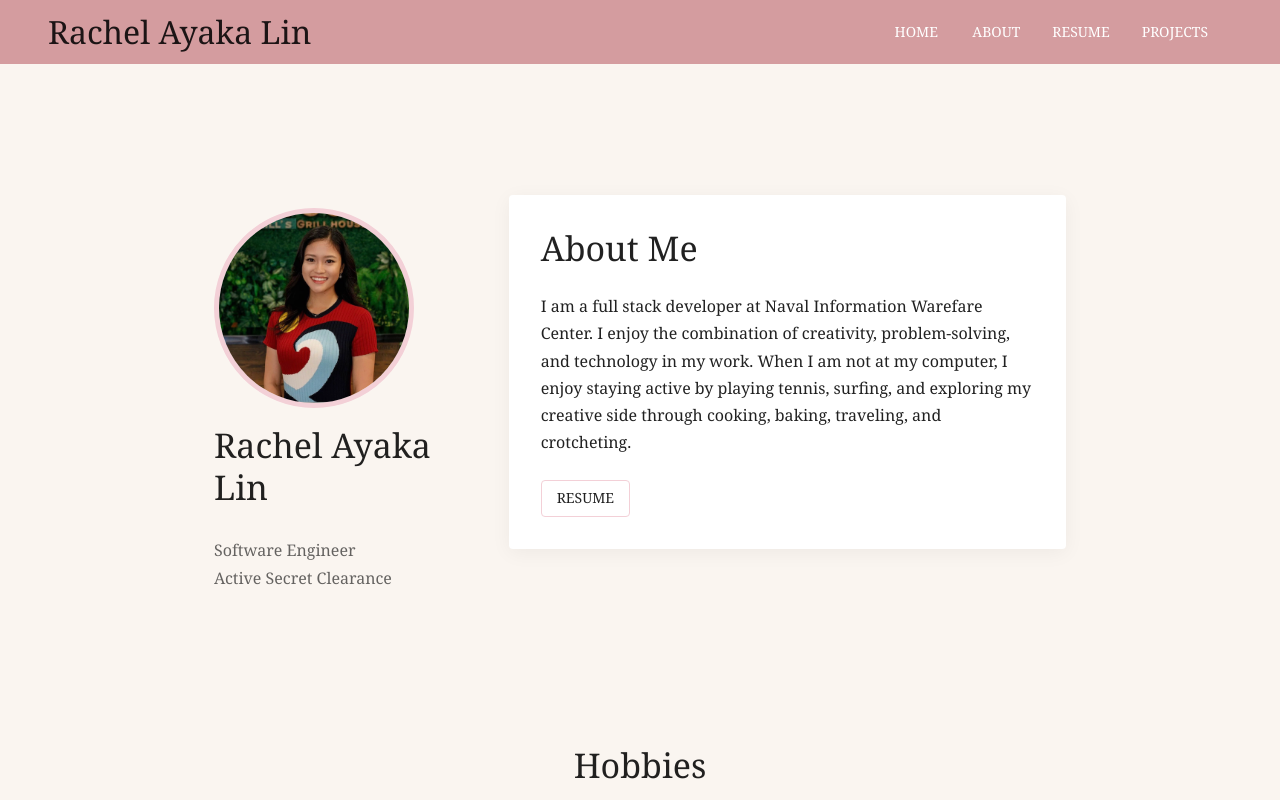
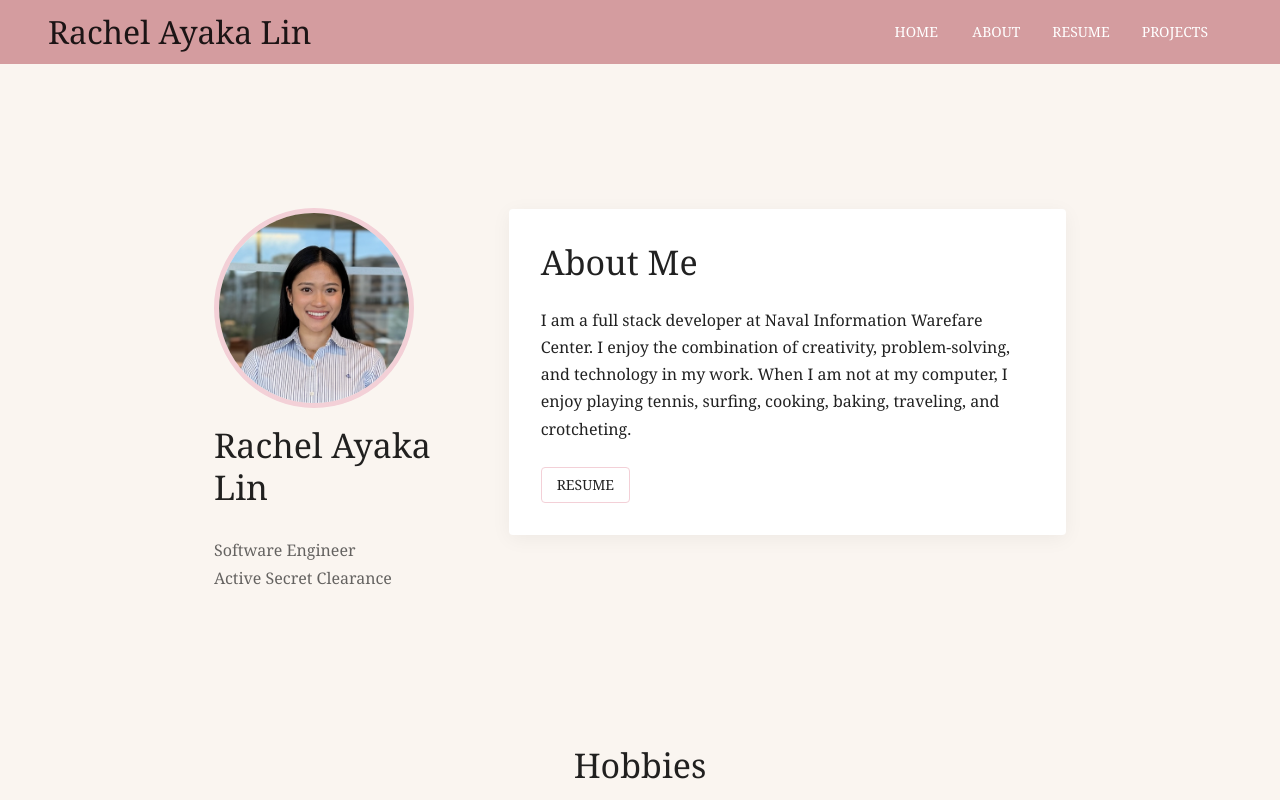
Before and after one commit to RachelAyaka/rachelayaka.github.io, a Next.js app: page /AboutMe in a window 1280 px wide. Shown: the top 800 px of the page. Built offline with nearby package versions, Linux system fonts and the light colour scheme; what @mui/material-nextjs would draw is missing.

Commit message:
Changed my profile picture; Updated the project website link

```diff
--- a/src/app/AboutMe/page.tsx
+++ b/src/app/AboutMe/page.tsx
@@ -107,9 +107,8 @@ export default function Home() {
                   I am a full stack developer at Naval Information Warefare
                   Center. I enjoy the combination of creativity,
                   problem-solving, and technology in my work. When I am not at
-                  my computer, I enjoy staying active by playing tennis,
-                  surfing, and exploring my creative side through cooking,
-                  baking, traveling, and crotcheting.
+                  my computer, I enjoy playing tennis, surfing, cooking, baking,
+                  traveling, and crotcheting.
                 </Typography>
                 <Box
                   sx={{
--- a/src/assets/data/projects.ts
+++ b/src/assets/data/projects.ts
@@ -16,7 +16,7 @@ export const projects: Project[] = [
       'Vercel',
     ],
     imageUrl: '/images/fanohge.png',
-    demoUrl: 'https://camp-fanohge.vercel.app',
+    demoUrl: 'https://campfanohge.com',
     githubUrl: '',
     featured: false,
   },
```
Also changed, not shown: public/images/me.png.
